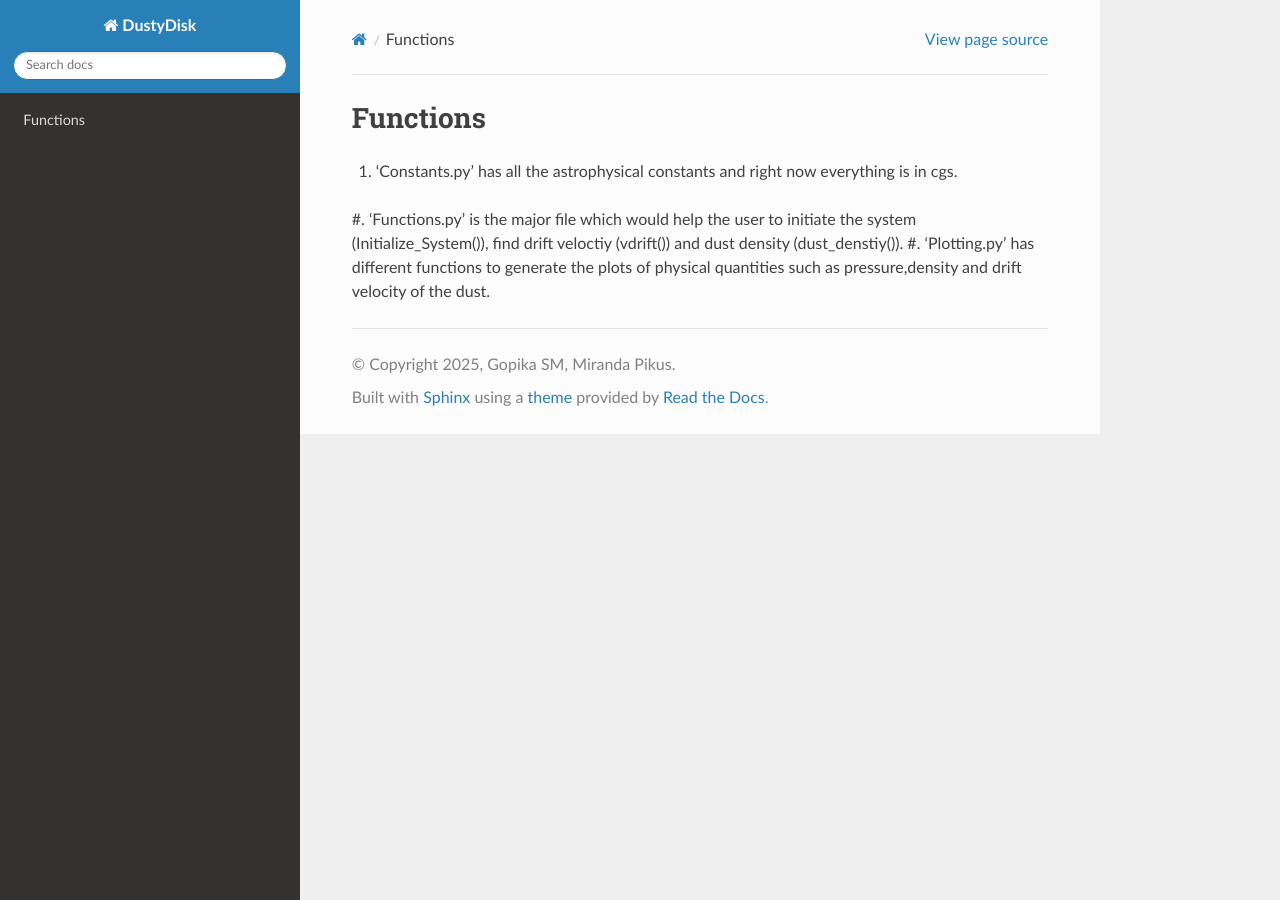
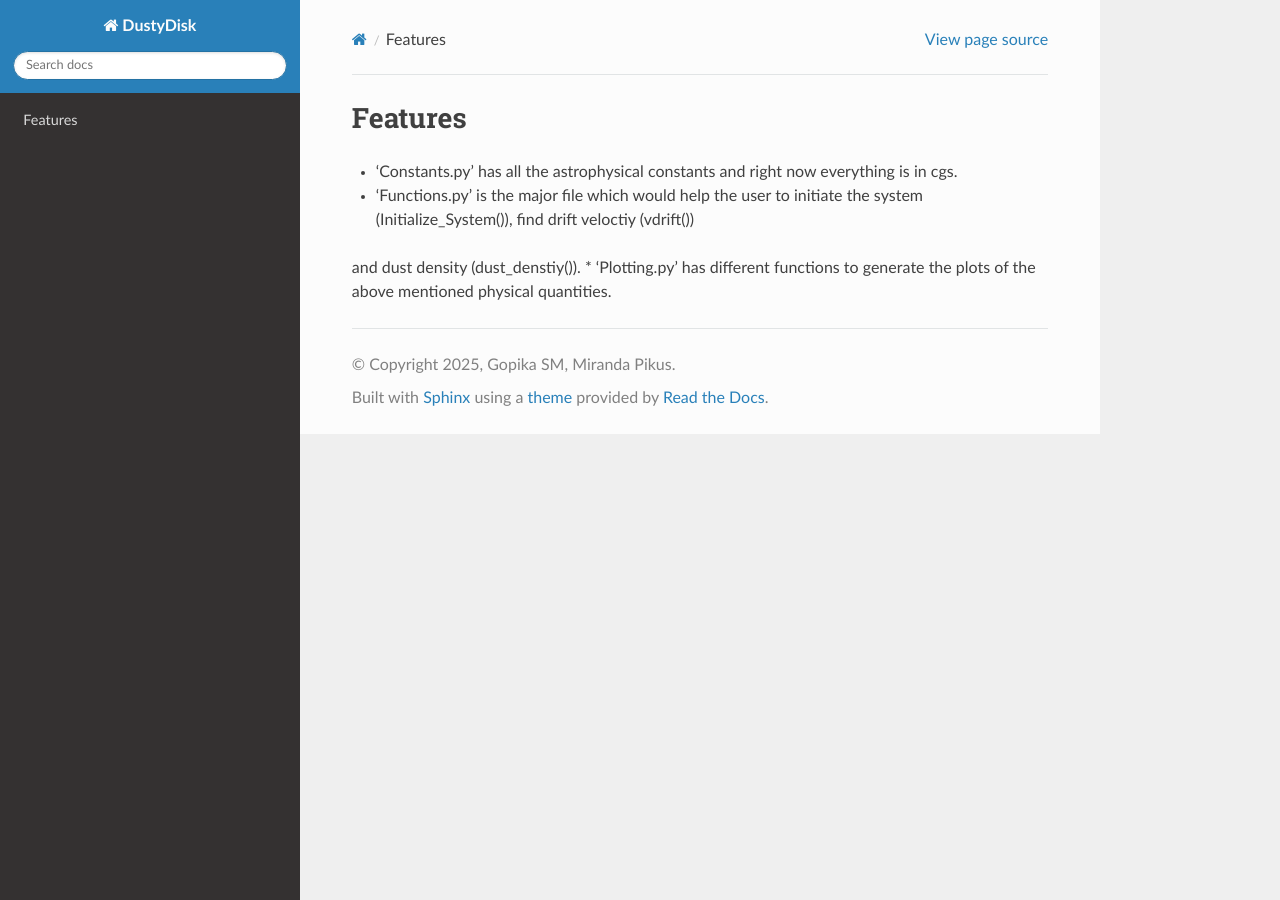
Before and after one commit to miranda-pikus/DustyDisk, a Sphinx documentation site: the page built from docs/grid.rst, in a window 1280 px wide. Built offline with Sphinx 7.4.7 and the Read the Docs theme 3.1.0, drawn with Linux system fonts in a browser that asks for light colours.

Commit message:
added new .rst

```diff
--- a/docs/grid.rst
+++ b/docs/grid.rst
@@ -1,14 +1,13 @@
 .. _grids:
 
-Functions
+Features
 ==============
 
-#. 'Constants.py' has all the astrophysical constants and right now everything is in cgs.
-#. 'Functions.py' is the major file which would help the user to initiate the system (Initialize_System()), find drift veloctiy (vdrift())
+* 'Constants.py' has all the astrophysical constants and right now everything is in cgs.
+* 'Functions.py' is the major file which would help the user to initiate the system (Initialize_System()), find drift veloctiy (vdrift())
 and dust density (dust_denstiy()).
-#. 'Plotting.py'  has different functions to generate the plots of physical quantities such as pressure,density and drift
-velocity of the dust.
+* 'Plotting.py'  has different functions to generate the plots of the above mentioned physical quantities.
 
 
-.. automodule::Grid
+.. automodule::Functions
    :members:
--- a/docs/index.rst
+++ b/docs/index.rst
@@ -10,7 +10,7 @@ Welcome to DustyDisk simple package to see where the dust would be trapped in a
 density distribution of dust for different grain sizes.
 
 .. toctree::
-   :maxdepth: 2
+   :maxdepth: 4
    :caption: Contents:
    installation.rst
    grid.rst
```
